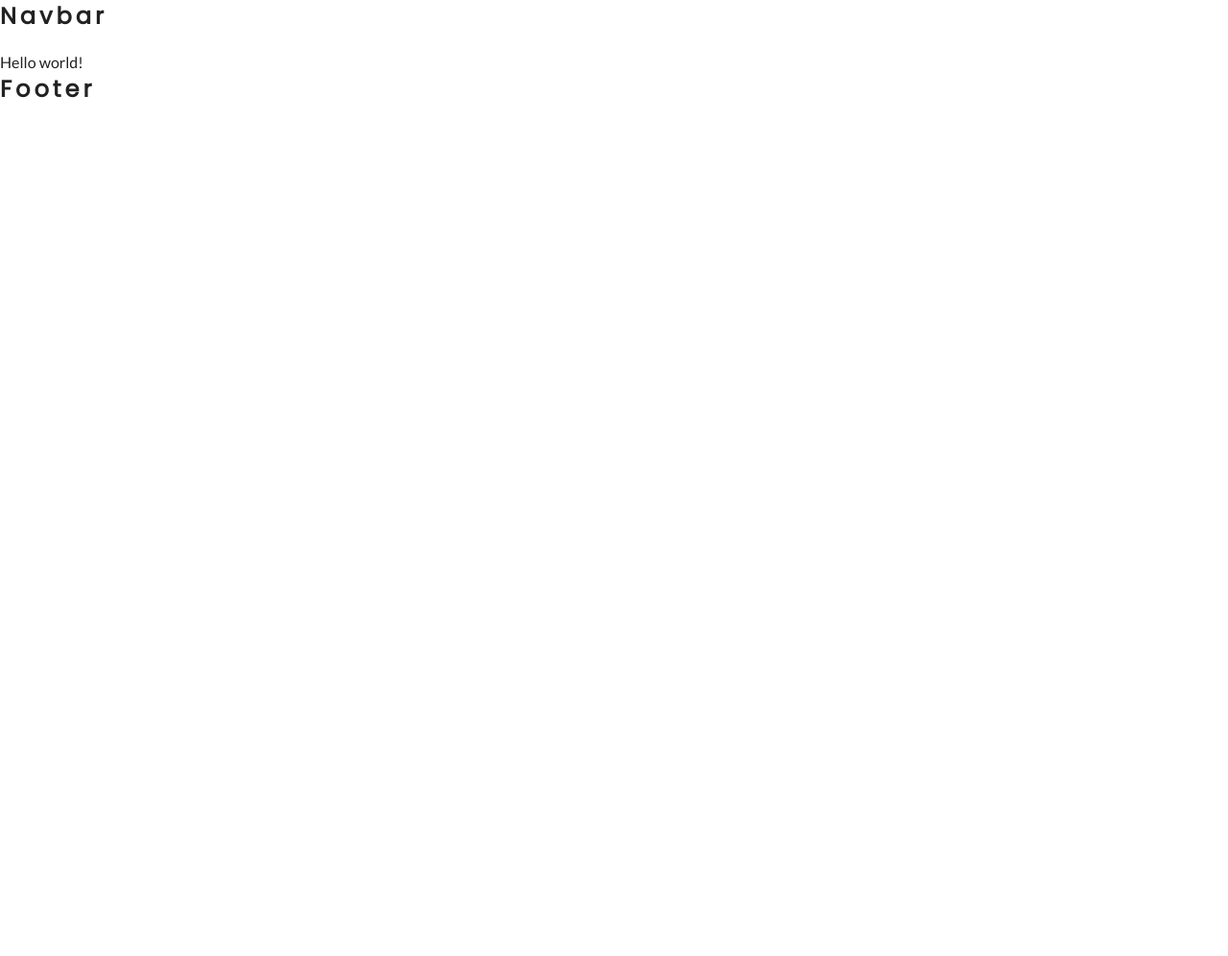
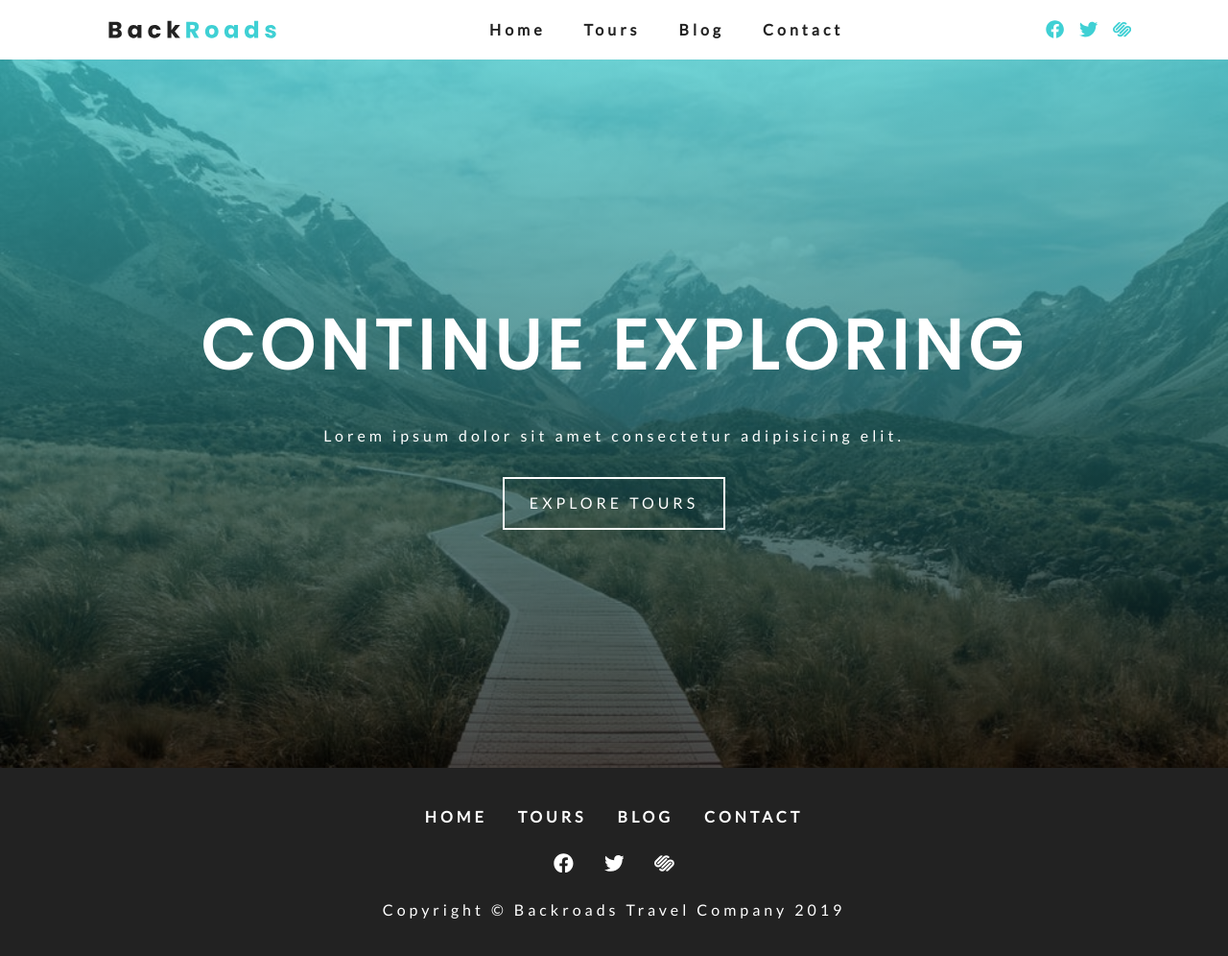
Before and after one commit to chiangs/gatsby-backroads, a Gatsby site: page / in a window 1280 px wide. Shown: the whole page at 96% size. Before the commit the page ends 800 px from the top, so only its background shows below. Built offline with nearby package versions, Linux system fonts and the light colour scheme; Gatsby itself is replaced by a stand-in of ours.

Commit message:
UI: Simple hero and related components

```diff
--- /dev/null
+++ b/src/components/Banner.js
@@ -0,0 +1,14 @@
+import React from "react"
+import css from "../css/banner.module.css"
+
+const Banner = ({ title, info, children }) => {
+  return (
+    <section className={css.banner}>
+      <h1>{title}</h1>
+      <p>{info}</p>
+      {children}
+    </section>
+  )
+}
+
+export default Banner
--- a/src/components/Footer.js
+++ b/src/components/Footer.js
@@ -1,10 +1,27 @@
 import React from "react"
+import { Link } from "gatsby"
+import css from "../css/footer.module.css"
+import Links from "../constants/routes"
+import SocialIcons from "../constants/socialMedia"
 
 const Footer = () => {
+  const copyrightText = `copyright © backroads travel company ${new Date().getFullYear()}`
+  const links = Links.map((item, i) => (
+    <Link key={i} to={item.path}>
+      {item.displayValue}
+    </Link>
+  ))
+  const icons = SocialIcons.map((item, i) => (
+    <a key={i} href={item.url} target="_blank" rel="noopener noreferrer">
+      {item.icon}
+    </a>
+  ))
   return (
-    <article>
-      <h1>Footer</h1>
-    </article>
+    <footer className={css.footer}>
+      <section className={css.links}>{links}</section>
+      <section className={css.icons}>{icons}</section>
+      <section className={css.copyright}>{copyrightText}</section>
+    </footer>
   )
 }
 
--- /dev/null
+++ b/src/components/HeroSimple.js
@@ -0,0 +1,7 @@
+import React from "react"
+
+const HeroSimple = ({ children }) => {
+  return <header className="defaultHero">{children}</header>
+}
+
+export default HeroSimple
--- a/src/components/Navbar.js
+++ b/src/components/Navbar.js
@@ -1,10 +1,41 @@
-import React from "react"
+import React, { useState } from "react"
+import { Link } from "gatsby"
+import css from "../css/navbar.module.css"
+import { FaAlignRight } from "react-icons/fa"
+import Links from "../constants/routes"
+import SocialIcons from "../constants/socialMedia"
+import Logo from "../images/logo.svg"
 
 const Navbar = () => {
+  const [openNav, setOpenNav] = useState(false)
+  const onOpenNav = () => setOpenNav(prev => !prev)
+  const links = Links.map((item, i) => (
+    <li key={i}>
+      <Link to={item.path}>{item.displayValue}</Link>
+    </li>
+  ))
+  const socialIcons = SocialIcons.map((item, i) => (
+    <a key={i} href={item.url} target="_blank" rel="noopener noreferrer">
+      {item.icon}
+    </a>
+  ))
+  const openNavStyles = openNav
+    ? `${css.navLinks} ${css.showNav}`
+    : `${css.navLinks}`
+
   return (
-    <article>
-      <h1>Navbar</h1>
-    </article>
+    <nav className={css.navbar}>
+      <section className={css.navCenter}>
+        <section className={css.navHeader}>
+          <img src={Logo} alt="Backroads logo" />
+          <button type="button" className={css.logoBtn} onClick={onOpenNav}>
+            <FaAlignRight className={css.logoIcon} />
+          </button>
+        </section>
+        <ul className={openNavStyles}>{links}</ul>
+        <section className={css.navSocialLinks}>{socialIcons}</section>
+      </section>
+    </nav>
   )
 }
 
--- /dev/null
+++ b/src/constants/routes.js
@@ -0,0 +1,18 @@
+export default [
+  {
+    path: "/",
+    displayValue: "home",
+  },
+  {
+    path: "/tours",
+    displayValue: "tours",
+  },
+  {
+    path: "/blog",
+    displayValue: "blog",
+  },
+  {
+    path: "/contact",
+    displayValue: "contact",
+  },
+]
--- /dev/null
+++ b/src/constants/socialMedia.js
@@ -0,0 +1,17 @@
+import React from "react"
+import { FaFacebook, FaTwitter, FaSquarespace } from "react-icons/fa"
+
+export default [
+  {
+    icon: <FaFacebook />,
+    url: "",
+  },
+  {
+    icon: <FaTwitter />,
+    url: "",
+  },
+  {
+    icon: <FaSquarespace />,
+    url: "",
+  },
+]
--- /dev/null
+++ b/src/css/banner.module.css
@@ -0,0 +1,25 @@
+.banner {
+  text-align: center;
+  letter-spacing: var(--mainSpacing);
+  color: var(--mainWhite);
+}
+.banner h1 {
+  font-size: 3.3rem;
+  text-transform: uppercase;
+  margin-bottom: 2rem;
+  padding: 0 1rem;
+  letter-spacing: 6px;
+}
+.banner p {
+  width: 85%;
+  margin: 0 auto;
+  margin-bottom: 2rem;
+}
+@media screen and (min-width: 768px) {
+  .banner h1 {
+    font-size: 4.5rem;
+  }
+  .banner p {
+    width: 70%;
+  }
+}
--- /dev/null
+++ b/src/css/footer.module.css
@@ -0,0 +1,34 @@
+.footer {
+  background: var(--mainBlack);
+  padding: 2rem;
+  text-align: center;
+  color: var(--mainWhite);
+}
+.links a {
+  display: inline-block;
+  text-decoration: none;
+  text-transform: uppercase;
+  color: var(--mainWhite);
+  margin: 0.5rem 1rem;
+  letter-spacing: var(--mainSpacing);
+  transition: var(--mainTransition);
+  font-weight: bold;
+}
+.links a:hover {
+  color: var(--primaryColor);
+}
+.icons a {
+  display: inline-block;
+  margin: 1rem;
+  font-size: 1.3rem;
+  color: var(--mainWhite);
+  transition: var(--mainTransition);
+}
+.icons a:hover {
+  color: var(--primaryColor);
+}
+.copyright {
+  text-transform: capitalize;
+  letter-spacing: var(--mainSpacing);
+  line-height: 2;
+}
--- /dev/null
+++ b/src/css/navbar.module.css
@@ -0,0 +1,86 @@
+.navbar {
+  display: flex;
+  justify-content: space-between;
+  align-items: center;
+}
+
+.navHeader {
+  display: flex;
+  justify-content: space-between;
+  align-items: center;
+  padding: 1rem 1.25rem;
+}
+.logoBtn {
+  background: transparent;
+  border: none;
+  outline: none;
+}
+.logoBtn:hover {
+  cursor: pointer;
+}
+.logoIcon {
+  color: var(--primaryColor);
+  font-size: 1.5rem;
+}
+
+.navLinks {
+  list-style-type: none;
+  transition: var(--mainTransition);
+  height: 0;
+  overflow: hidden;
+}
+.showNav {
+  height: 216px;
+}
+.navLinks a {
+  display: block;
+  padding: 1rem 1.25rem;
+  text-decoration: none;
+  text-transform: capitalize;
+  color: var(--mainBlack);
+  transition: var(--mainTransition);
+  font-weight: bold;
+  letter-spacing: var(--mainSpacing);
+}
+.navLinks a:hover {
+  color: var(--primaryColor);
+}
+.navSocialLinks {
+  display: none;
+}
+@media screen and (min-width: 576px) {
+  .navbar {
+    padding: 0 2rem;
+  }
+}
+
+@media screen and (min-width: 992px) {
+  .logoBtn {
+    display: none;
+  }
+  .navCenter {
+    width: 90%;
+    margin: 0 auto;
+    display: flex;
+    justify-content: space-between;
+    align-items: center;
+  }
+  .navLinks {
+    height: auto;
+    display: flex;
+  }
+  .navSocialLinks {
+    display: flex;
+    line-height: 0;
+  }
+  .navSocialLinks a {
+    color: var(--primaryColor);
+    margin: 0 0.5rem;
+    font-size: 1.2rem;
+    transition: var(--mainTransition);
+  }
+  .navSocialLinks a:hover {
+    color: var(--mainBlack);
+    transform: translateY(-5px);
+  }
+}
--- a/src/pages/index.js
+++ b/src/pages/index.js
@@ -1,8 +1,21 @@
 import React from "react"
+import { Link } from "gatsby"
 import Layout from "../components/Layout"
+import HeroSimple from "../components/HeroSimple"
+import Banner from "../components/Banner"
 
-export default () => (
-  <Layout>
-    <article>Hello world!</article>
-  </Layout>
-)
+export default () => {
+  const title = "Continue exploring"
+  const info = "Lorem ipsum dolor sit amet consectetur adipisicing elit."
+  return (
+    <Layout>
+      <HeroSimple>
+        <Banner title={title} info={info}>
+          <Link to="/tours" className="btn-white">
+            explore tours
+          </Link>
+        </Banner>
+      </HeroSimple>
+    </Layout>
+  )
+}
```
